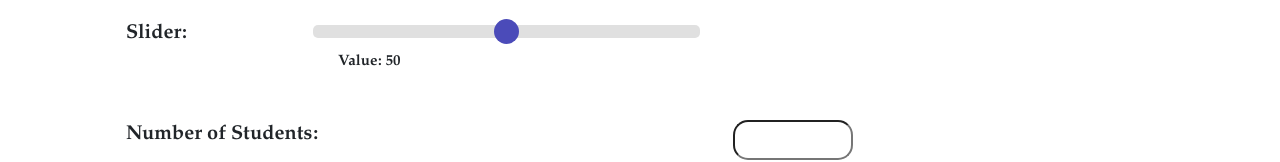
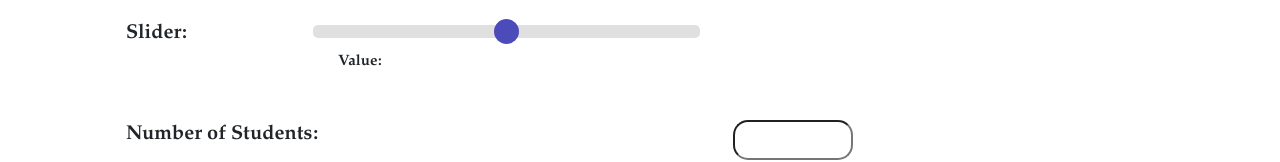
Before and after one commit to ayushgarg-ag/COVID-Risk-Web-App, a React (Create React App) app: page /basic-classroom in a window 1280 px wide. Shown: the part 370-532 px from the top of the page. Built offline with nearby package versions, Linux system fonts and the light colour scheme.

Commit message:
Slider works now

```diff
--- a/src/components/BasicClassroom.js
+++ b/src/components/BasicClassroom.js
@@ -109,8 +109,8 @@ function BasicClassroom(){
                       <p className = "label">Slider:</p>
                     </td>
                     <td>
-                      <input type = "range" className = "slider" min = "0" max = "100" value = "50" id = "myRange" onInput = {slider}/>
-                      <p> Value: <span id="demo">50</span></p>
+                      <input type = "range" className = "slider" min = "0" max = "100" id = "myRange" onInput = {slider}/>
+                      <p> Value: <span id="demo"></span></p>
                     </td>
                   </tr>
                   </div>
```
